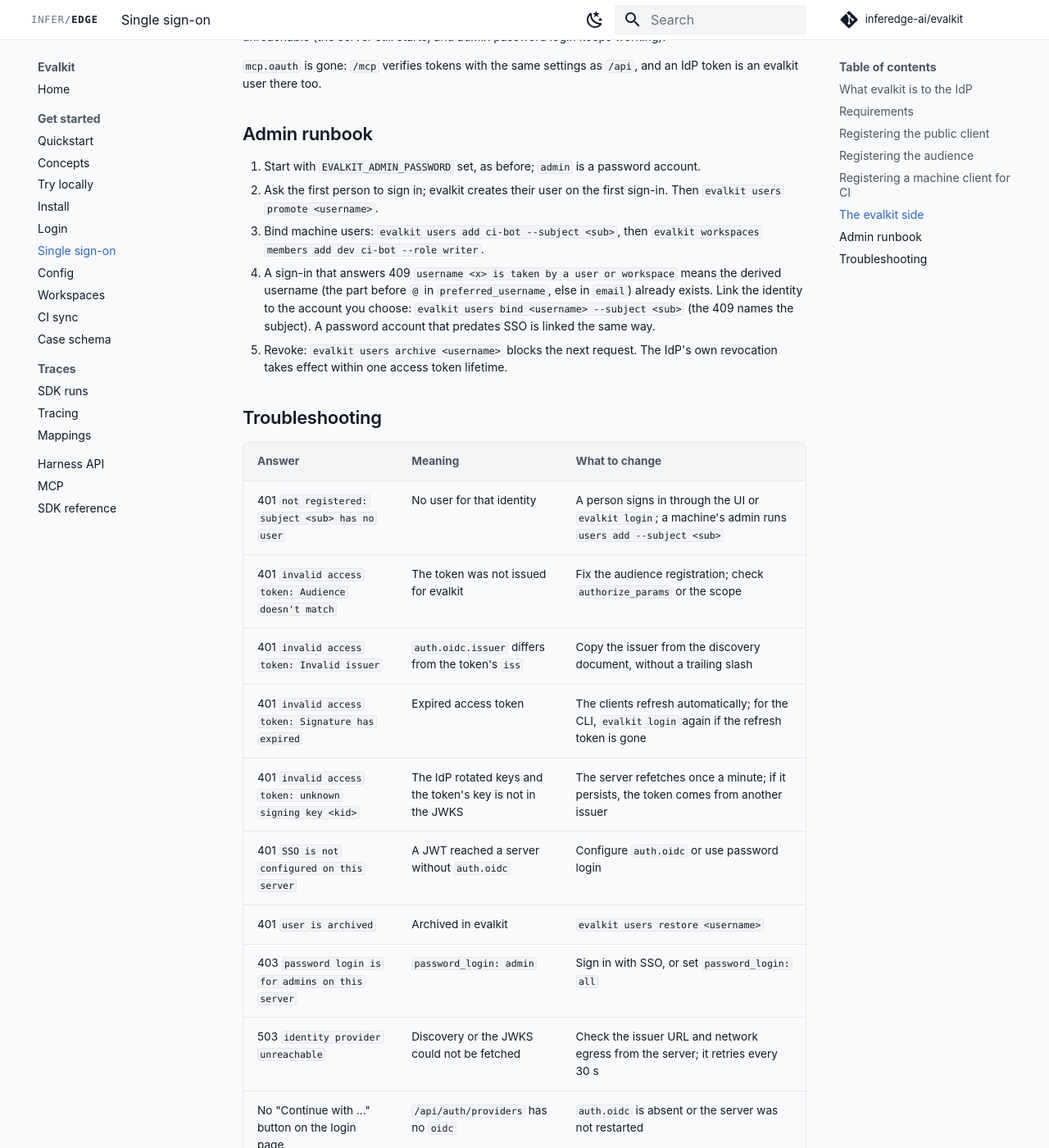
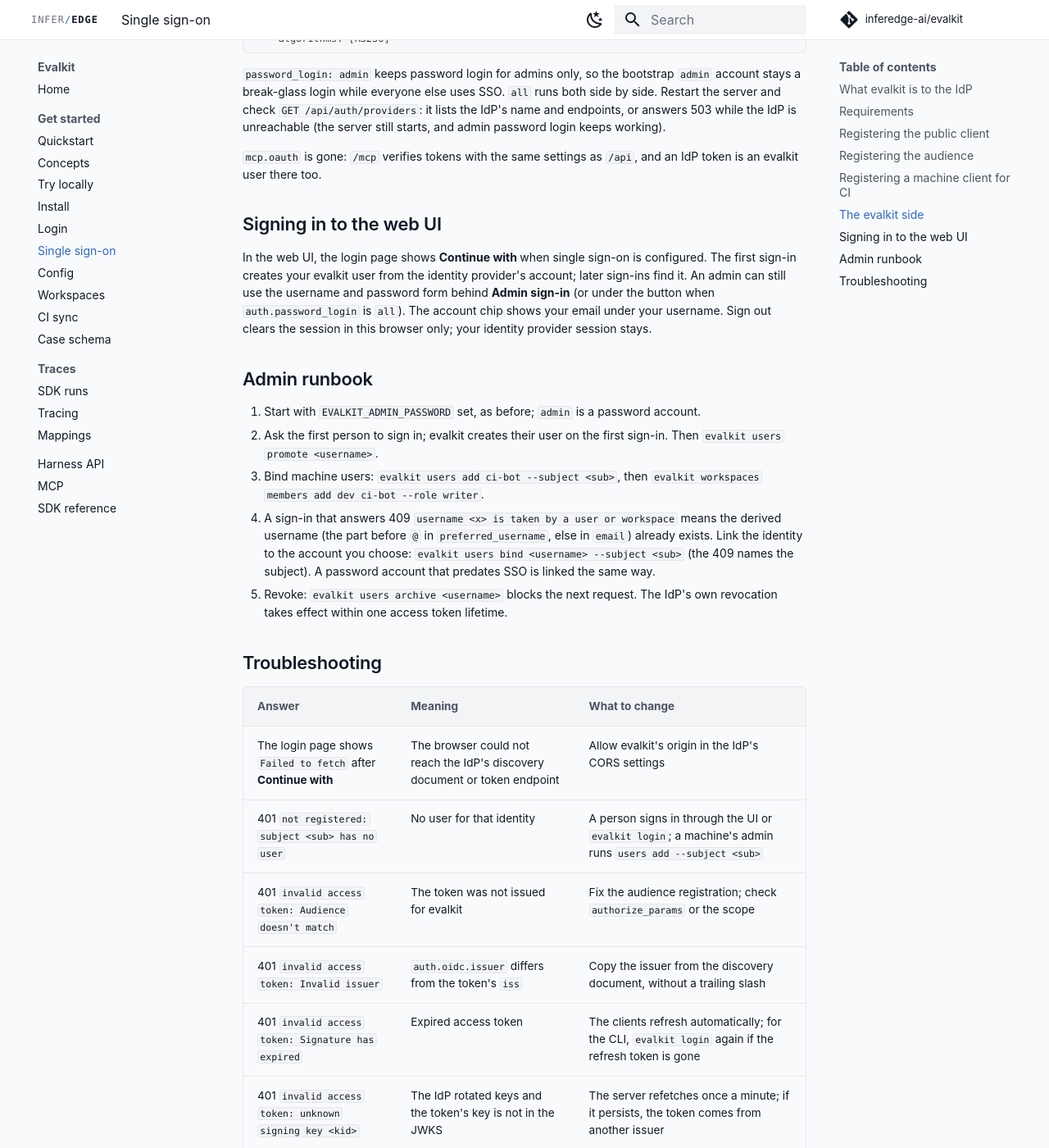
Before and after one commit to inferedge-ai/evalkit, an MkDocs documentation site: the page built from docs/user/sso.md, in a window 1280 px wide and 1400 px high, scrolled down 3227 px. Shown: the whole window at 82% size. Built offline with MkDocs 1.6.1 and Material for MkDocs 9.7.7, drawn with Linux system fonts in a browser that asks for light colours; comment, search, counter and statistics services are not loaded; the version menu is left out; some of the changed text lies outside the part shown.

Commit message:
UI SSO: changelog entry and the web UI sign-in section of the SSO docs
Co-Authored-By: Claude Opus 5.5 <noreply@anthropic.com>

```diff
--- a/docs/user/sso.md
+++ b/docs/user/sso.md
@@ -32,6 +32,7 @@ Check each before registering. Evalkit does not work around any of them.
 | Refresh tokens for the public client, with rotation on | Required, not recommended: the web UI keeps its refresh token in browser storage and rotation is what bounds the damage of a stolen one |
 | The client credentials grant for machine clients | A setting on each machine client |
 | The device authorization grant, optional | Needed only for `evalkit login --no-browser` |
+| CORS on the discovery document and the token endpoint for evalkit's origin | The web UI calls both from the browser. `curl -i -H 'Origin: https://<evalkit>' <token_endpoint>` answers with `Access-Control-Allow-Origin` |
 
 ## Registering the public client
 
@@ -99,6 +100,16 @@ login keeps working).
 `mcp.oauth` is gone: `/mcp` verifies tokens with the same settings as `/api`,
 and an IdP token is an evalkit user there too.
 
+## Signing in to the web UI
+
+In the web UI, the login page shows **Continue with <provider>** when single
+sign-on is configured. The first sign-in creates your evalkit user from the
+identity provider's account; later sign-ins find it. An admin can still use
+the username and password form behind **Admin sign-in** (or under the button
+when `auth.password_login` is `all`). The account chip shows your email under
+your username. Sign out clears the session in this browser only; your
+identity provider session stays.
+
 ## Admin runbook
 
 1. Start with `EVALKIT_ADMIN_PASSWORD` set, as before; `admin` is a password
@@ -119,6 +130,7 @@ and an IdP token is an evalkit user there too.
 
 | Answer | Meaning | What to change |
 | --- | --- | --- |
+| The login page shows `Failed to fetch` after **Continue with <provider>** | The browser could not reach the IdP's discovery document or token endpoint | Allow evalkit's origin in the IdP's CORS settings |
 | 401 `not registered: subject <sub> has no user` | No user for that identity | A person signs in through the UI or `evalkit login`; a machine's admin runs `users add --subject <sub>` |
 | 401 `invalid access token: Audience doesn't match` | The token was not issued for evalkit | Fix the audience registration; check `authorize_params` or the scope |
 | 401 `invalid access token: Invalid issuer` | `auth.oidc.issuer` differs from the token's `iss` | Copy the issuer from the discovery document, without a trailing slash |
```
Also changed, not shown: CHANGELOG.md (+10 -0 lines).
